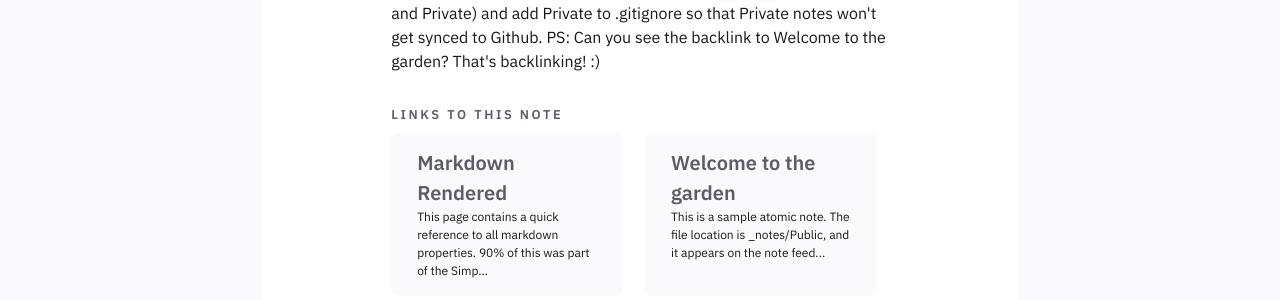
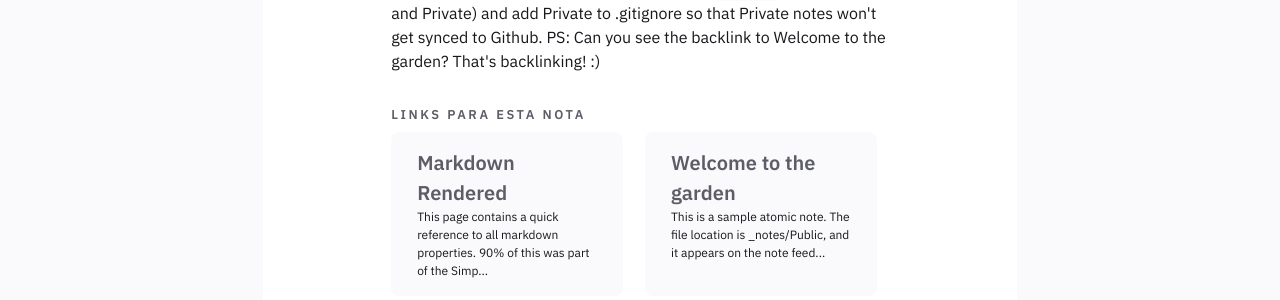
Before and after one commit to lvcosta/lvcosta.github.io, a Jekyll site: the page built from _notes/Public/Hidden Note.md, in a window 1280 px wide. Shown: the part 479-779 px from the top of the page. Built offline with Jekyll 4.4.1, drawn with Linux system fonts in a browser that asks for light colours.

Commit message:
Update Backlinks.html

```diff
--- a/_includes/Backlinks.html
+++ b/_includes/Backlinks.html
@@ -60,7 +60,7 @@
 {%- assign display_class = 'show' -%}
 {%- endif -%}
 <div class="related {{display_class}}" id="jekyll-seamless-backlinks">
-    <h5 class="block-title">Links to this note</h5>
+    <h5 class="block-title">Links para esta nota</h5>
     <div class="related-wrapper">
         {%- for note in site.notes -%}
         {%- if note.url != page.url -%}
```
